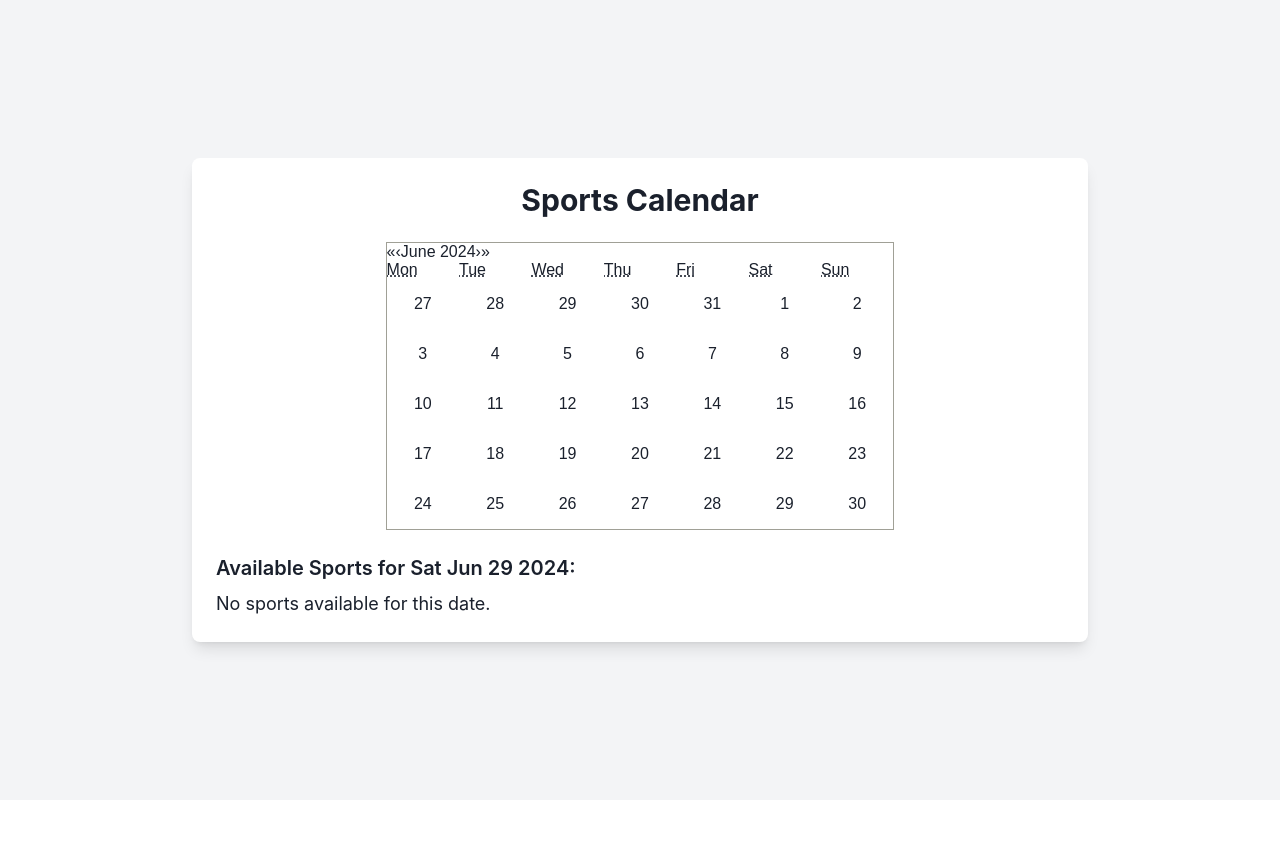
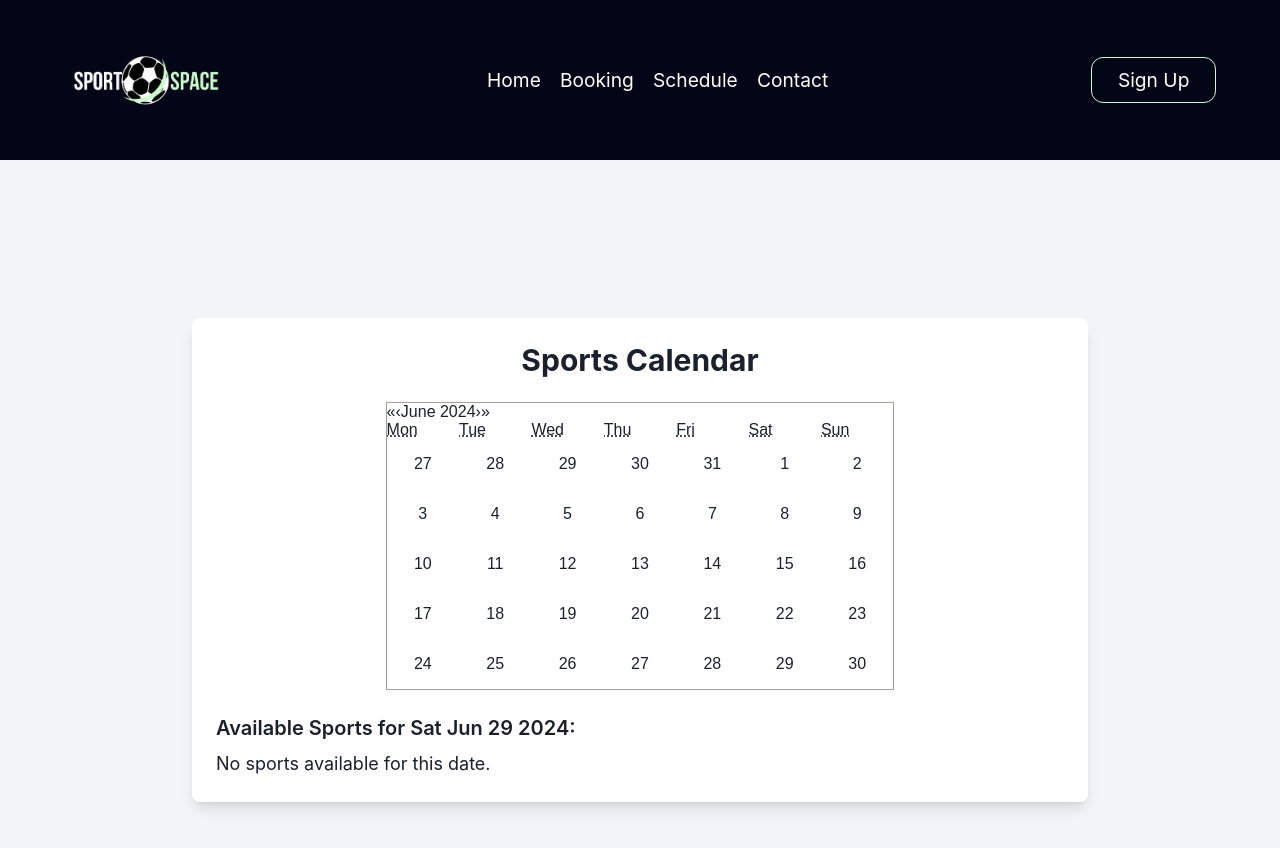
Before and after one commit to KUMAIL261103/Odoo_Combat, a React (Vite) app in the folder frontend/: page /calender in a window 1280 px wide. Shown: the top 848 px of the page. Before the commit the page ends 800 px from the top, so only its background shows below. Built offline with nearby package versions, Linux system fonts and the light colour scheme.

Commit message:
changes of calender

```diff
--- a/frontend/src/pages/Calender.jsx
+++ b/frontend/src/pages/Calender.jsx
@@ -2,6 +2,7 @@ import { useState } from "react";
 import Calendar from "react-calendar";
 // import "react-calendar/dist/Calendar.css";
 import "./Calender.css";
+import UserNavbar from "../components/UserNavbar";
 const CalendarPage = () => {
   const [date, setDate] = useState(new Date());
   const [availableSports, setAvailableSports] = useState([]);
@@ -22,11 +23,24 @@ const CalendarPage = () => {
   };
 
   return (
+    <>
+      <UserNavbar
+        label1="Home"
+        label2="Booking"
+        label3="Schedule"
+        label4="Contact"
+      />
       <div className="min-h-screen bg-gray-100 flex flex-col items-center justify-center p-4">
         <div className="w-full max-w-4xl bg-white rounded-lg shadow-lg p-6">
-        <h1 className="text-3xl font-bold text-center mb-6">Sports Calendar</h1>
+          <h1 className="text-3xl font-bold text-center mb-6">
+            Sports Calendar
+          </h1>
           <div className="mb-6">
-          <Calendar onChange={onDateChange} value={date} className="mx-auto" />
+            <Calendar
+              onChange={onDateChange}
+              value={date}
+              className="mx-auto"
+            />
           </div>
           <div className="mt-6">
             <h2 className="text-xl font-semibold mb-2">
@@ -46,6 +60,7 @@ const CalendarPage = () => {
           </div>
         </div>
       </div>
+    </>
   );
 };
 
```
Lines whose indentation alone changed are shown as unchanged.
